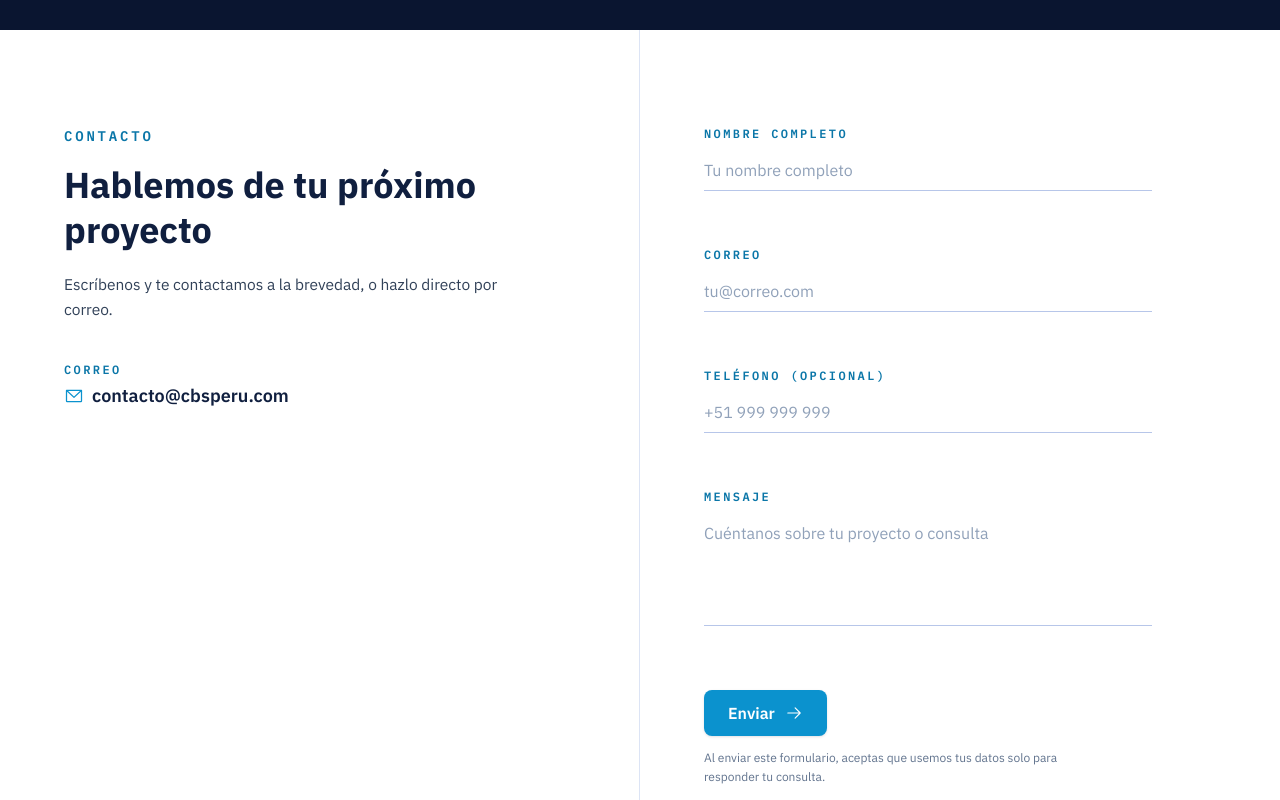
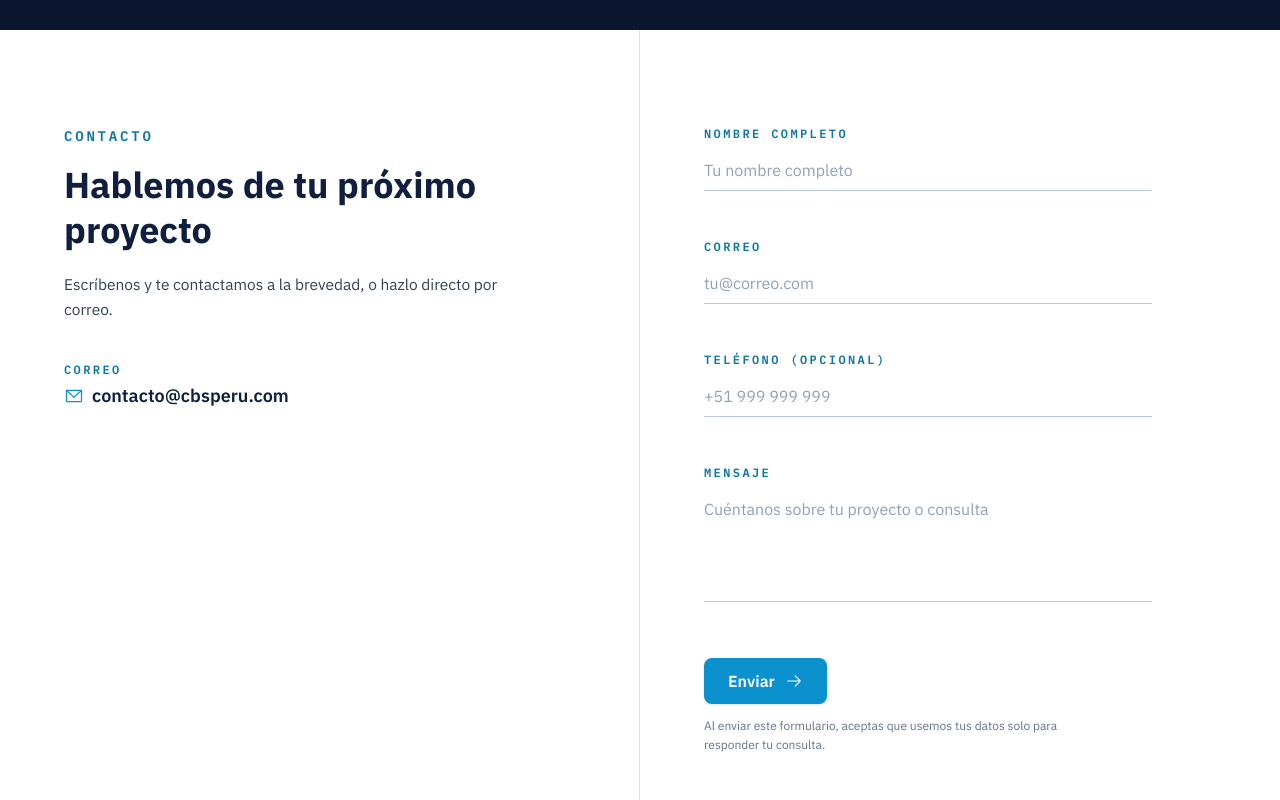
Before and after one commit to jhefferson-guerrero/cbs-web, a React (Vite) app: page / in a window 1280 px wide. Shown: the part 5340-6140 px from the top of the page. Built offline with nearby package versions, Linux system fonts and the light colour scheme; no server answers.

Commit message:
Achica el espacio entre campos del formulario de contacto (gap-7 -> gap-5)
Al reservar siempre el espacio del error para evitar el salto de
layout, cada campo quedo un poco mas alto en reposo. Compensa
reduciendo el espacio entre campos.

```diff
--- a/src/components/sections/Contacto.tsx
+++ b/src/components/sections/Contacto.tsx
@@ -249,7 +249,7 @@ export function Contacto() {
                 animate={{ opacity: 1 }}
                 exit={reduceMotion ? undefined : { opacity: 0 }}
                 transition={{ duration: reduceMotion ? 0 : 0.3 }}
-                className="flex w-full max-w-md flex-col gap-7"
+                className="flex w-full max-w-md flex-col gap-5"
               >
                 {/* Honeypot: hidden from real visitors (off-screen, unfocusable,
                   hidden from assistive tech), but visible in the raw HTML a
```
